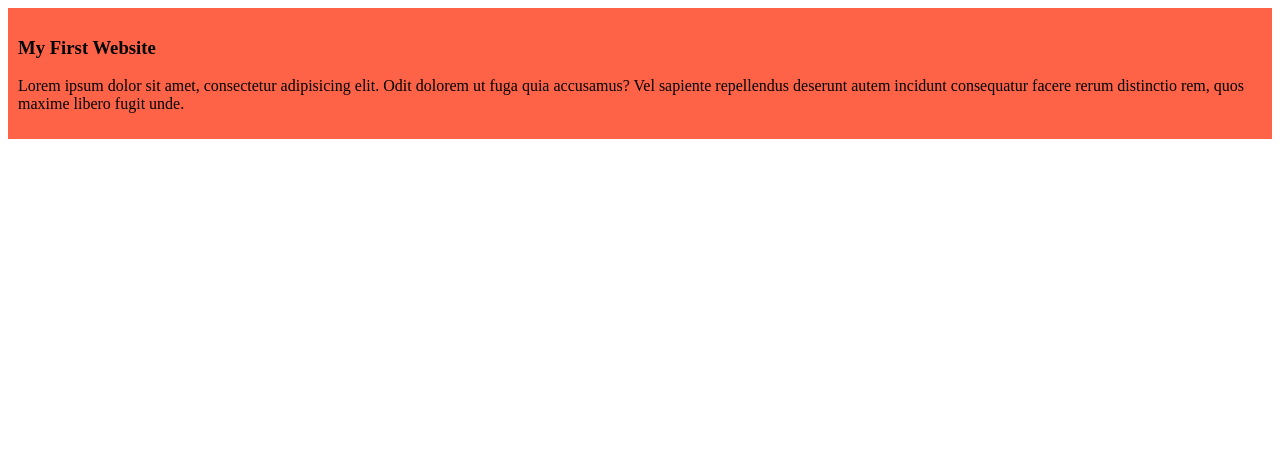
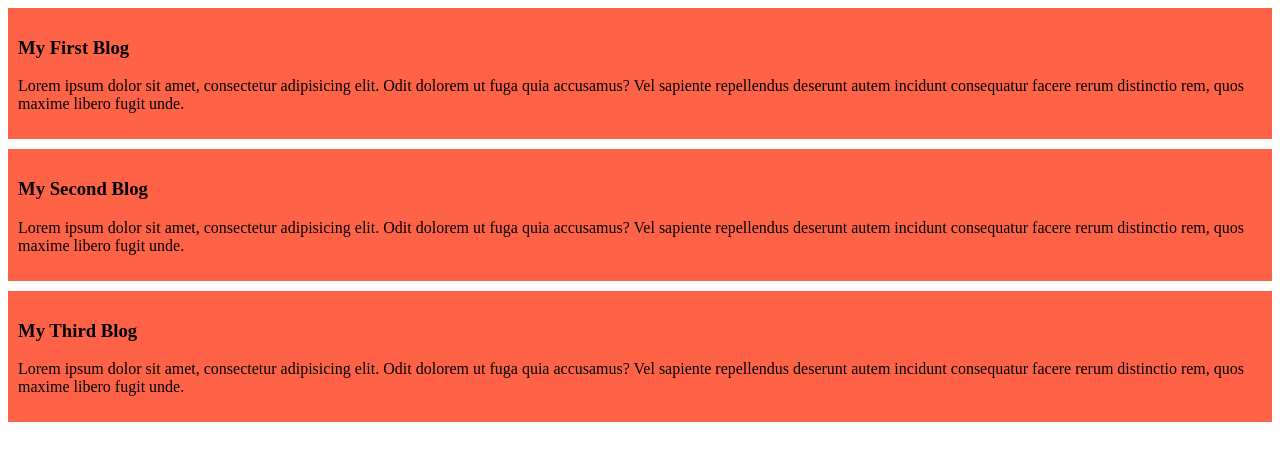
Before and after one commit to jahid-jhb/my-simple-website, a plain HTML site: page index.html in a window 1280 px wide. Drawn offline with Linux system fonts and the light colour scheme.

Commit message:
added second and third blog

```diff
--- a/index.html
+++ b/index.html
@@ -8,7 +8,15 @@
 </head>
 <body>
     <div>
-        <h3>My First Website</h3>
+        <h3>My First Blog</h3>
+        <p>Lorem ipsum dolor sit amet, consectetur adipisicing elit. Odit dolorem ut fuga quia accusamus? Vel sapiente repellendus deserunt autem incidunt consequatur facere rerum distinctio rem, quos maxime libero fugit unde.</p>
+    </div>
+    <div>
+        <h3>My Second Blog</h3>
+        <p>Lorem ipsum dolor sit amet, consectetur adipisicing elit. Odit dolorem ut fuga quia accusamus? Vel sapiente repellendus deserunt autem incidunt consequatur facere rerum distinctio rem, quos maxime libero fugit unde.</p>
+    </div>
+    <div>
+        <h3>My Third Blog</h3>
         <p>Lorem ipsum dolor sit amet, consectetur adipisicing elit. Odit dolorem ut fuga quia accusamus? Vel sapiente repellendus deserunt autem incidunt consequatur facere rerum distinctio rem, quos maxime libero fugit unde.</p>
     </div>
 </body>
--- a/styles/blog.css
+++ b/styles/blog.css
@@ -1,4 +1,5 @@
 div{
     background-color: tomato;
     padding: 10px;
+    margin-bottom: 10px;
 }
```
